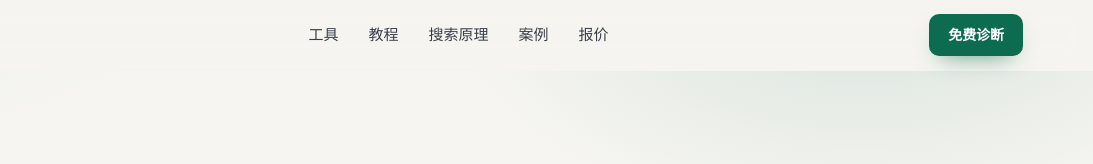
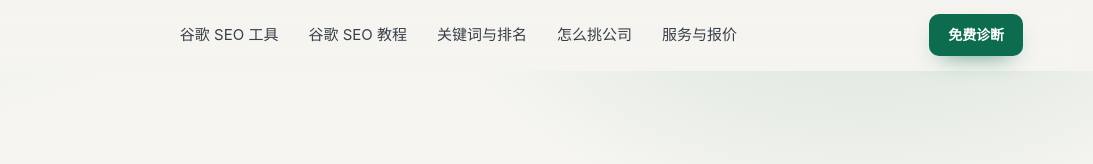
Before and after one commit to rockking00/seoagent, a website: page site/index.html in a window 1280 px wide. Shown: the top 164 px of the page, 187-1280 px from the left. Drawn offline with Linux system fonts and the light colour scheme.

Commit message:
feat(nav): use high-frequency keyword phrases in the header nav

```diff
--- a/site/assets/styles.css
+++ b/site/assets/styles.css
@@ -2240,3 +2240,11 @@ select {
 .hero h1 {
   line-height: 1.16;
 }
+
+/* 导航换成关键词词组后变长，窄屏收一点间距和字号 */
+@media (max-width: 1000px) {
+  .nav {
+    gap: 18px;
+    font-size: 0.9rem;
+  }
+}
--- a/site/index.html
+++ b/site/index.html
@@ -113,11 +113,11 @@
         </a>
 
         <nav class="nav" aria-label="主导航">
-          <a href="#tools">工具</a>
-          <a href="#guide">教程</a>
-          <a href="/articles/how-search-works">搜索原理</a>
-          <a href="#cases">案例</a>
-          <a href="#pricing">报价</a>
+          <a href="#tools">谷歌 SEO 工具</a>
+          <a href="#guide">谷歌 SEO 教程</a>
+          <a href="/articles/how-search-works">关键词与排名</a>
+          <a href="#choose">怎么挑公司</a>
+          <a href="#pricing">服务与报价</a>
         </nav>
 
         <a class="btn btn--primary header-cta" href="#contact">免费诊断</a>
```
